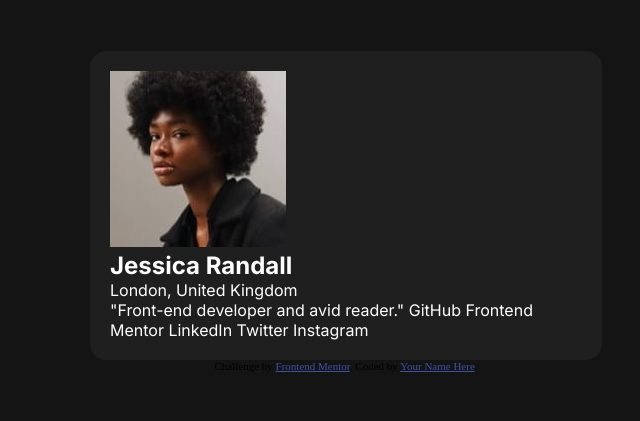
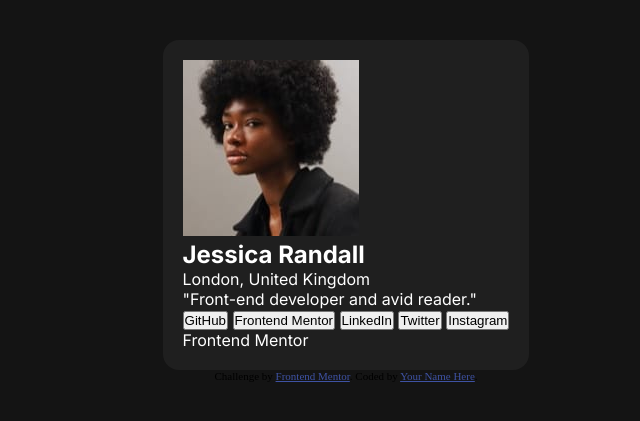
Before and after one commit to Skwarekk/Social-links-profile, a plain HTML site: page index.html in a window 1280 px wide. Shown: the part 189-610 px from the top of the page, without its empty margins (294-934 px from the left). Drawn offline with Linux system fonts and the light colour scheme.

Commit message:
html main content

```diff
--- a/index.html
+++ b/index.html
@@ -15,14 +15,25 @@
   <body>
     <div class="container">
       <header>
-        <img src="assets/images/avatar-jessica.jpeg" alt="" />
+        <section class="img">
+          <img src="assets/images/avatar-jessica.jpeg" alt="" />
+        </section>
         <section class="header-txt">
           <h1>Jessica Randall</h1>
           <span>London, United Kingdom</span>
         </section>
       </header>
-      "Front-end developer and avid reader." GitHub Frontend Mentor LinkedIn
-      Twitter Instagram
+      <main>
+        <span>"Front-end developer and avid reader." </span>
+        <div class="buttons">
+          <button>GitHub</button>
+          <button>Frontend Mentor</button>
+          <button>LinkedIn</button>
+          <button>Twitter</button>
+          <button>Instagram</button>
+        </div>
+      </main>
+      Frontend Mentor
     </div>
 
     <div class="attribution">
```
